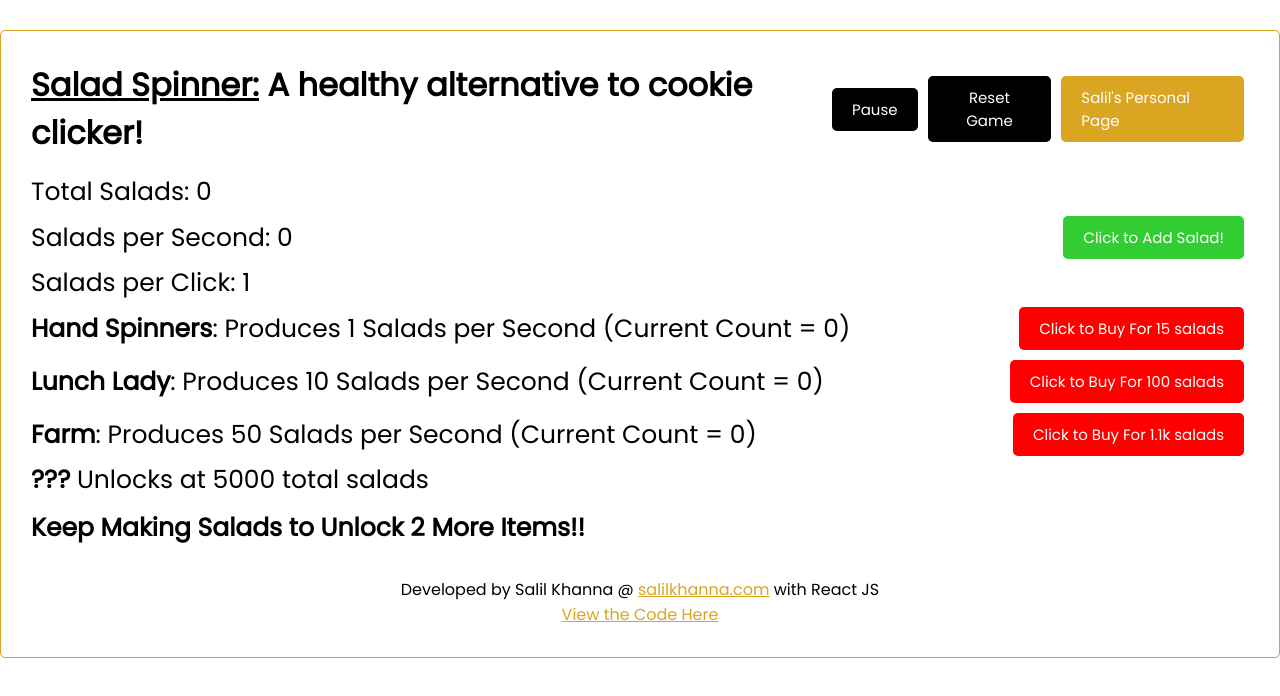
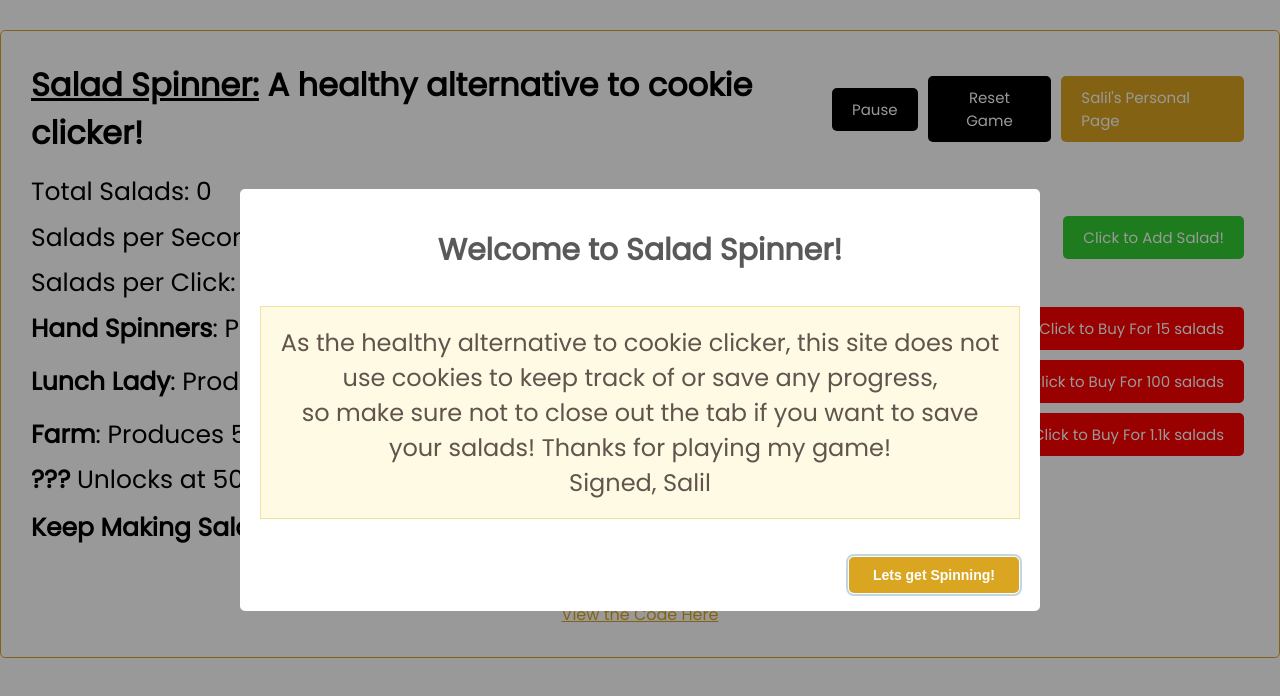
Before and after one commit to salil-khanna/salad-spinner, a React (Create React App) app: page / in a window 1280 px wide. Shown: the top 696 px of the page. Built offline with nearby package versions, Linux system fonts and the light colour scheme.

Commit message:
added modals for stuff!

```diff
--- a/package.json
+++ b/package.json
@@ -10,6 +10,7 @@
     "react-dom": "^17.0.2",
     "react-scripts": "4.0.3",
     "react-spring": "^9.1.2",
+    "sweetalert": "^2.1.2",
     "web-vitals": "^1.1.1"
   },
   "scripts": {
--- a/src/App.js
+++ b/src/App.js
@@ -5,6 +5,7 @@ import ItemBuyer from './components/ItemBuyer'
 import {useState, useEffect} from 'react'
 import { useSpring, animated as a} from 'react-spring'
 import UnknownItem from './components/UnknownItem';
+import swal from 'sweetalert';
 
 function App() {
 
@@ -28,6 +29,24 @@ const [mafia, setMafia] = useState(-1);
 const [mafiaCost, setMafiaCost] = useState(6000);
 const [town, setTown] = useState(-1);
 const [townCost, setTownCost] = useState(20000);
+
+
+useEffect(() => {
+  setTimeout(() => {
+    swal({
+      title: "Welcome to Salad Spinner!",
+      text: `As the healthy alternative to cookie clicker, this site does not use cookies to keep track of or save any progress,
+            so make sure not to close out the tab if you want to save your salads! Thanks for playing my game!
+            Signed, Salil`,
+      className: "intro",
+      closeOnClickOutside: false,
+      button: "Lets get Spinning!",
+    });
+  }, 1300);
+
+}, [])
+
+
 
 function onclick1(addVal) {
   setCount(c => c + parseInt(addVal));
@@ -60,8 +79,16 @@ function changeGame() {
   setGameState(!stopGame);
 }
 
-function resetGame() {
-  if (window.confirm("Are you sure you want to reset your progress?")) {
+async function resetGame() {
+
+  const willDelete = await swal({
+    title: "Are you sure you want to reset your progress?",
+    icon: "warning",
+    dangerMode: true,
+    buttons: ["Cancel", "Ok"],
+  });
+
+  if (willDelete) {
     setRate(0);
     setClickRate(1);
     setCount(0);
@@ -80,6 +107,7 @@ function resetGame() {
     setMafiaCost(6000);
     setTown(-1);
     setTownCost(20000);
+    swal("Your game has been reset!", "", "success");
   }
 
 }
@@ -103,7 +131,7 @@ function adjDisp(valueToBeFixed) {
 
 function buyItem(cost, rateAdj, itemCostAdj, itemNumAdj) {
   if (cost > count) {
-    alert('Not enough salads to purchase item!');
+    swal('Not enough salads to purchase item!');
   } else {
     setCount(c => roundTo(c - cost))
     setRate(c => c + rateAdj);
@@ -111,17 +139,6 @@ function buyItem(cost, rateAdj, itemCostAdj, itemNumAdj) {
     itemNumAdj(c => c + 1);
   }
 }
-
-// function unknownItem(unlock, prevItem) {
-//   return (
-//     prevItem > -1 &&
-
-//     <div className = "header2">
-//         <p > <b>???</b> Unlocks at {unlock} total salads </p>
-//       </div>
-
-//   );
-// }
 
   useEffect(() => {
     if (count > 5000 && mafia === -1) {
--- a/src/index.css
+++ b/src/index.css
@@ -78,3 +78,38 @@ footer {
   margin-top: 30px;
   text-align: center;
 }
+
+.intro .swal-text {
+  background-color: #FEFAE3;
+  padding: 18px;
+  border: 1px solid #F0E1A1;
+  display: block;
+  margin: 20px;
+  font-size: 24px;
+  text-align: center;
+  color: #61534e;
+}
+
+.intro .swal-title {
+
+  font-size: 30px;
+  font-style: bold;
+  text-align: center;
+
+}
+
+@media screen and (min-width: 800px) {
+  .intro {
+    width:800px !important;
+
+  }
+}
+
+
+.intro .swal-button {
+  background-color: goldenrod;
+}
+
+.intro .swal-button:hover {
+  background-color: goldenrod;
+}
```
Also changed, not shown: 1 other file (tests, documents, lock files or other folders).
